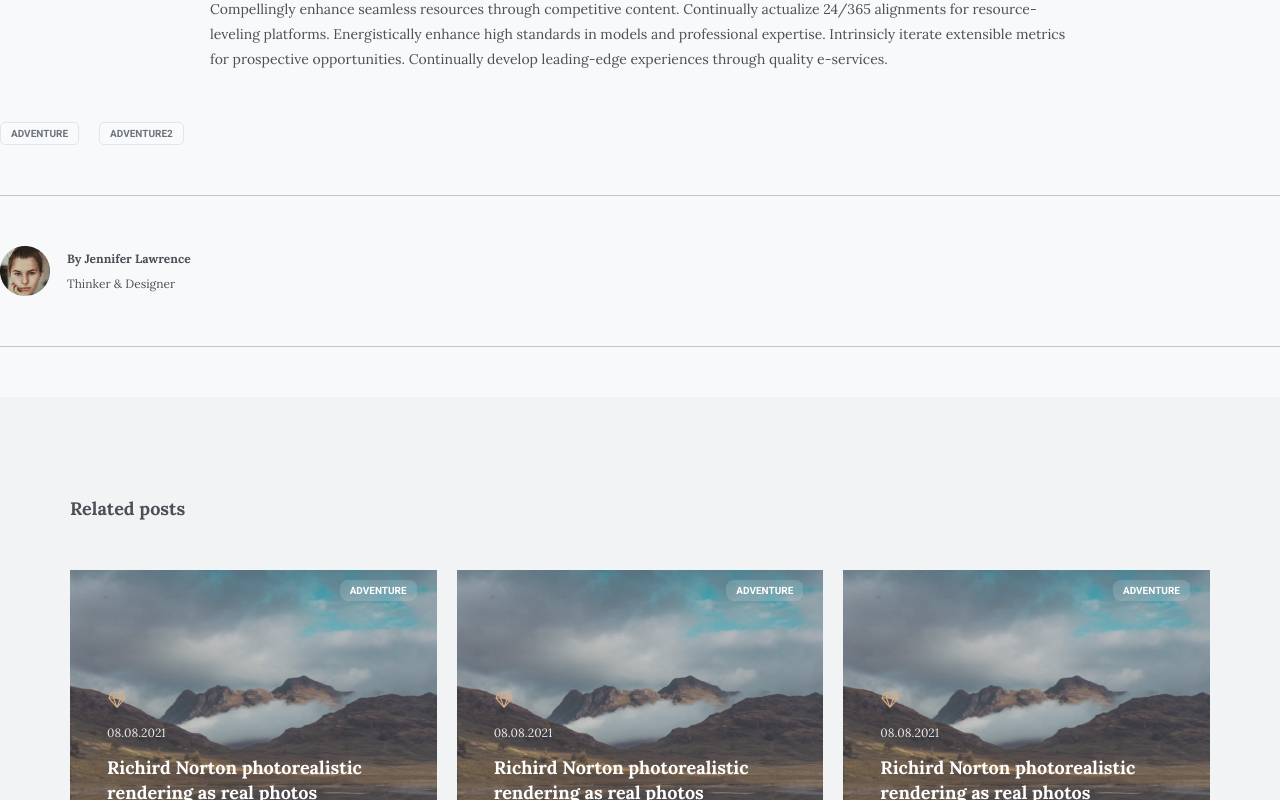
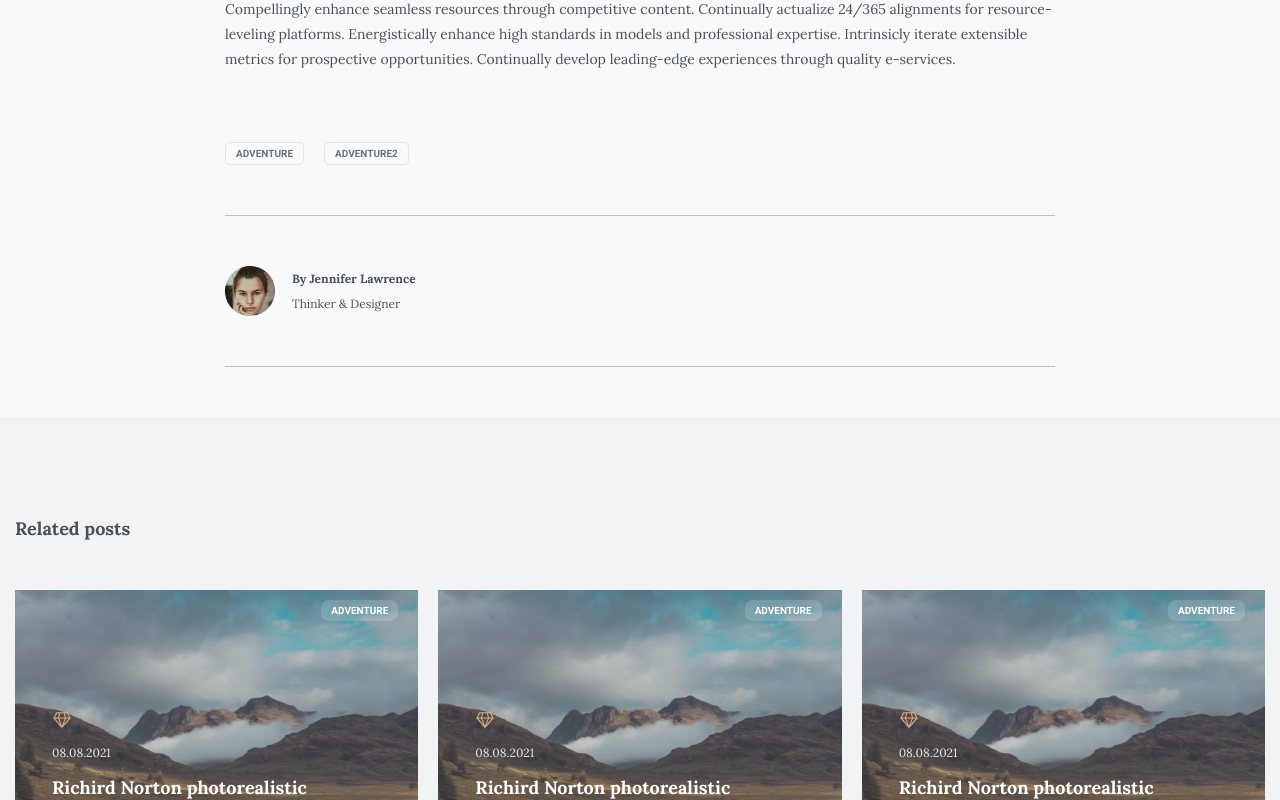
Before and after one commit to rybaaa/Blogging-platform, a Vue app in the folder frontend/: page /show-article in a window 1280 px wide. Shown: the part 1180-1980 px from the top of the page. Built offline with nearby package versions, Linux system fonts and the light colour scheme.

Commit message:
responsive Article page

```diff
--- a/frontend/src/components/article/ArticleCategory.vue
+++ b/frontend/src/components/article/ArticleCategory.vue
@@ -55,7 +55,7 @@ export default {
   top: 10px;
 }
 .article__category-showArticle {
-  margin-bottom: 50px;
+  margin: 50px 0;
   .article__category {
     display: inline-flex;
     padding: 5px 10px;
@@ -75,5 +75,8 @@ export default {
       color: #6c757d;
     }
   }
+  @include for-phone-only {
+    margin: 20px 0;
+  }
 }
 </style>
--- a/frontend/src/components/editor_article/EditorSection.vue
+++ b/frontend/src/components/editor_article/EditorSection.vue
@@ -28,8 +28,10 @@ export default {
 .editorSection {
   background: $bgColor;
   padding: 45px 15px 150px 15px;
+
   .editorSection__container {
     @include containerWidth();
+
     .editorSection__title {
       @include text(36px, 700);
       font-family: $secondaryFontFamily;
@@ -54,7 +56,10 @@ export default {
   padding: 0;
   background: rgba(229, 229, 229, 0.3);
   .editorSection__container {
-    padding: 100px 70px;
+    padding: 100px 15px;
+    @include for-phone-only {
+      padding: 20px 15px;
+    }
     .editorSection__title {
       @include text(18px, 700);
       font-family: $secondaryFontFamily;
--- a/frontend/src/components/views/ShowArticle.vue
+++ b/frontend/src/components/views/ShowArticle.vue
@@ -70,7 +70,6 @@ export default {
           prospective opportunities. Continually develop leading-edge
           experiences through quality e-services.
         </p>
-      </div>
         <div class="articleContent__info">
           <ArticleCategory class="article__category-showArticle" />
           <ArticleAuthor
@@ -78,6 +77,7 @@ export default {
             author="By Jennifer Lawrence "
             position="Thinker & Designer"
           />
+        </div>
       </div>
 
       <EditorSection title="Related posts" class="editorSection-showArticle" />
@@ -137,7 +137,11 @@ export default {
     align-items: center;
     gap: 20px;
     @include containerWidth();
+    max-width: 860px;
     padding: 100px 15px 50px 15px;
+    @include for-phone-only {
+      padding: 20px 15px;
+    }
     p {
       @include text(14px, 400);
       color: $textColor2;
@@ -152,10 +156,13 @@ export default {
       font-family: $secondaryFontFamily;
       max-width: 860px;
     }
-  }
     .articleContent__info {
       @include containerWidth();
-    margin-bottom: 50px;
+      @include for-phone-only {
+        margin: 0;
+        padding: 0 15px;
+      }
+    }
   }
 }
 </style>
```
Lines whose indentation alone changed are shown as unchanged.
